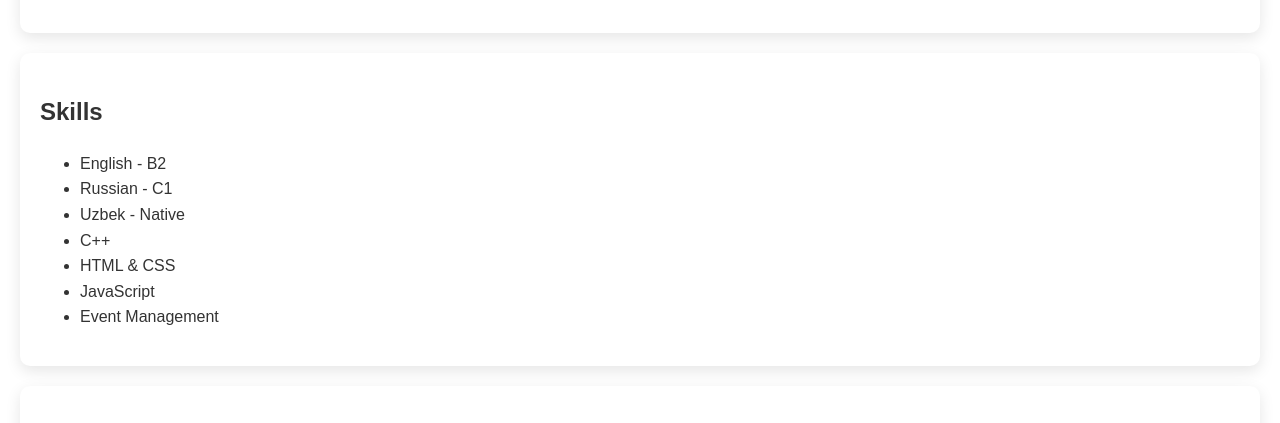
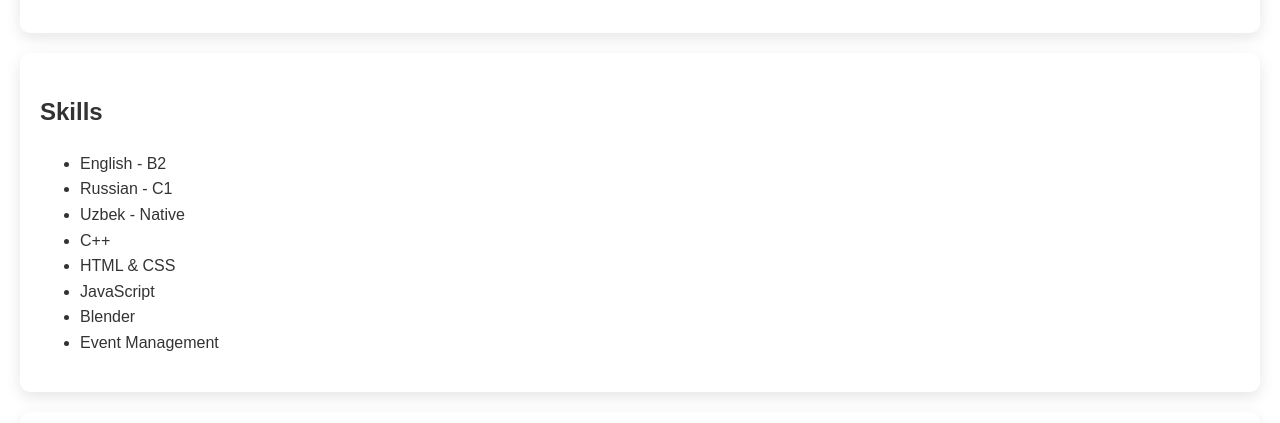
Before and after one commit to xondamirx9/xondamirx9.github.io, a plain HTML site: page index.html in a window 1280 px wide. Shown: the part 1141-1564 px from the top of the page. Drawn offline with Linux system fonts and the light colour scheme.

Commit message:
added new skill

```diff
--- a/index.html
+++ b/index.html
@@ -61,6 +61,7 @@
                 <li>C++</li>
                 <li>HTML & CSS</li>
                 <li>JavaScript</li>
+                <li>Blender</li>
                 <li>Event Management</li>
             </ul>
         </section>
```
